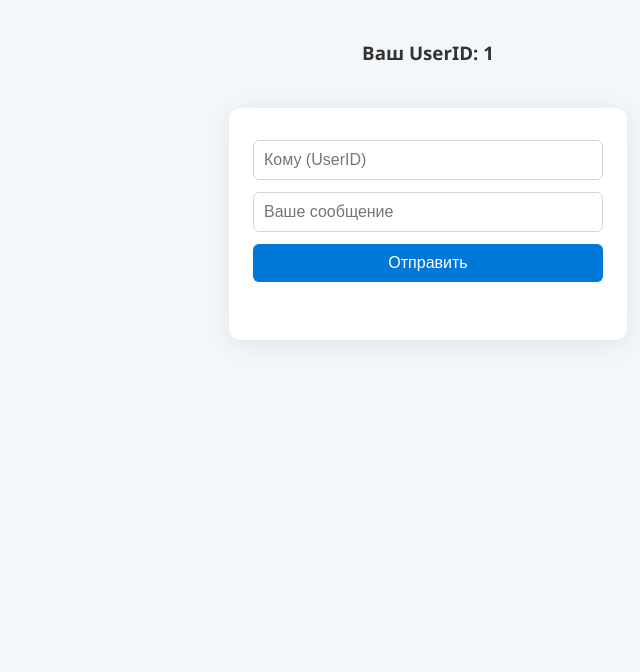
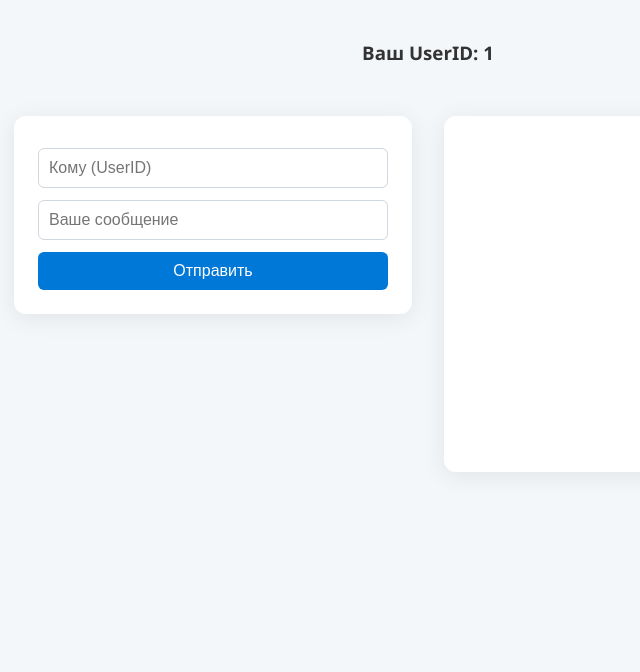
Before and after one commit to Daniil0112357424/web-chat, a Flask app: page /chat in a window 1280 px wide. Shown: the top 672 px of the page, without its empty margins (212-852 px from the left). Run offline with Flask 3, Linux system fonts and the light colour scheme; the visitor is signed in with stand-in values (Sample User, id 1); some libraries are stand-ins or nearby versions.

Commit message:
initial commit

```diff
--- a/templates/chat.html
+++ b/templates/chat.html
@@ -18,13 +18,31 @@
             margin-top: 40px;
             color: #333;
         }
+        #main-chat-flex {
+            display: flex;
+            flex-direction: row;
+            justify-content: center;
+            align-items: flex-start;
+            gap: 32px;
+            margin-top: 32px;
+        }
         #chat-container {
             background: #fff;
             border-radius: 12px;
             box-shadow: 0 4px 24px rgba(0,0,0,0.08);
             padding: 32px 24px 24px 24px;
-            margin-top: 24px;
             width: 350px;
+            display: flex;
+            flex-direction: column;
+            align-items: stretch;
+        }
+        #messages-container {
+            background: #fff;
+            border-radius: 12px;
+            box-shadow: 0 4px 24px rgba(0,0,0,0.08);
+            padding: 32px 24px 24px 24px;
+            width: 350px;
+            min-height: 300px;
             display: flex;
             flex-direction: column;
             align-items: stretch;
@@ -57,7 +75,7 @@
         #messages {
             list-style: none;
             padding: 0;
-            margin-top: 18px;
+            margin-top: 0;
             max-height: 250px;
             overflow-y: auto;
         }
@@ -69,15 +87,25 @@
             color: #222;
             word-break: break-word;
         }
+        @media (max-width: 800px) {
+            #main-chat-flex {
+                flex-direction: column;
+                gap: 16px;
+            }
+        }
     </style>
 </head>
 <body>
     <h3>Ваш UserID: {{ user_id }}</h3>
-    <div id="chat-container">
-        <input type="text" id="to_user" placeholder="Кому (UserID)" required>
-        <input type="text" id="message" placeholder="Ваше сообщение">
-        <button onclick="sendMessage()">Отправить</button>
-        <ul id="messages"></ul>
+    <div id="main-chat-flex">
+        <div id="chat-container">
+            <input type="text" id="to_user" placeholder="Кому (UserID)" required>
+            <input type="text" id="message" placeholder="Ваше сообщение">
+            <button onclick="sendMessage()">Отправить</button>
+        </div>
+        <div id="messages-container">
+            <ul id="messages"></ul>
+        </div>
     </div>
     <script>
         var socket = io();
--- a/templates/index.html
+++ b/templates/index.html
@@ -49,6 +49,7 @@
             font-size: 16px;
             cursor: pointer;
             transition: background 0.2s;
+            width: 100%;
         }
         button:hover {
             background: #005fa3;
```
